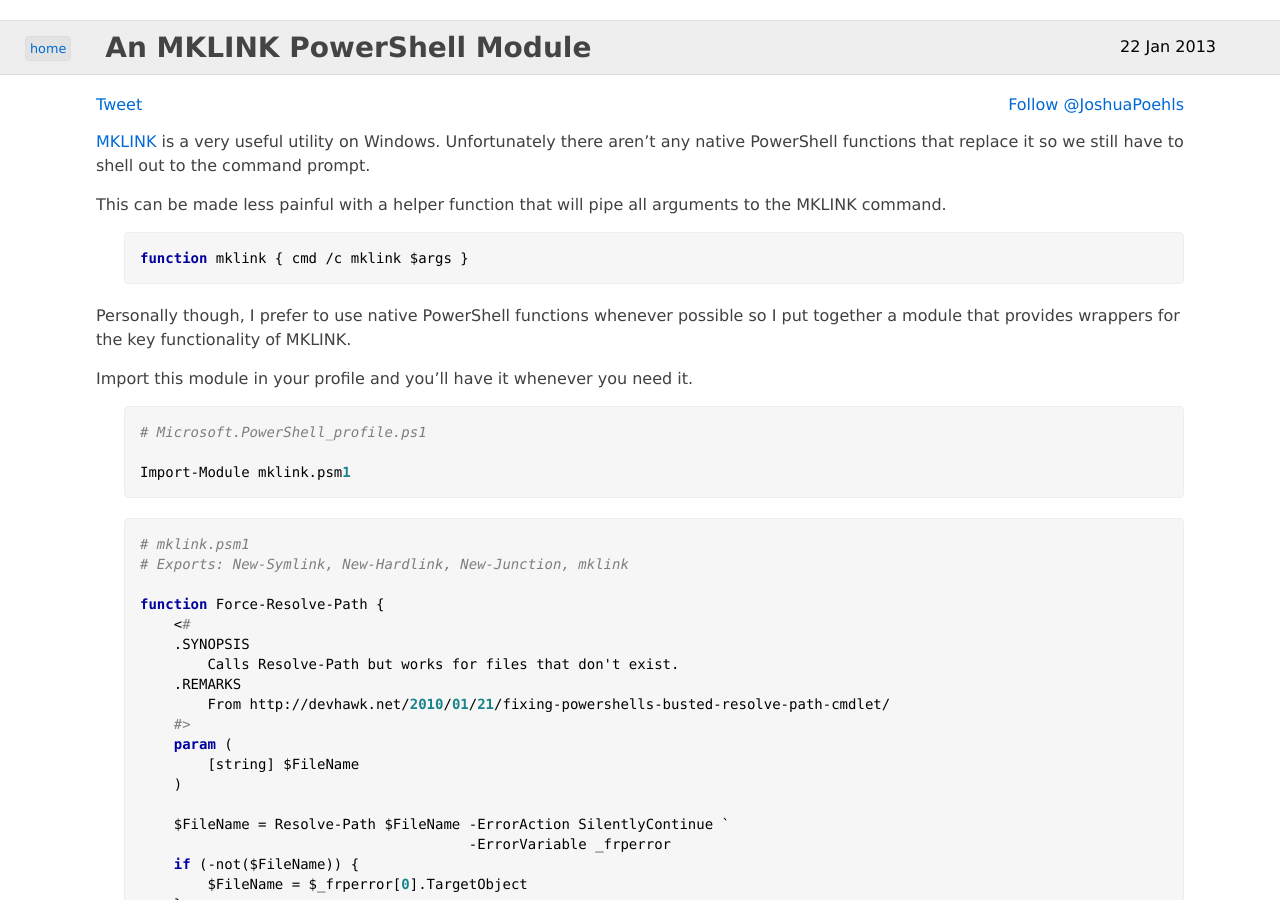
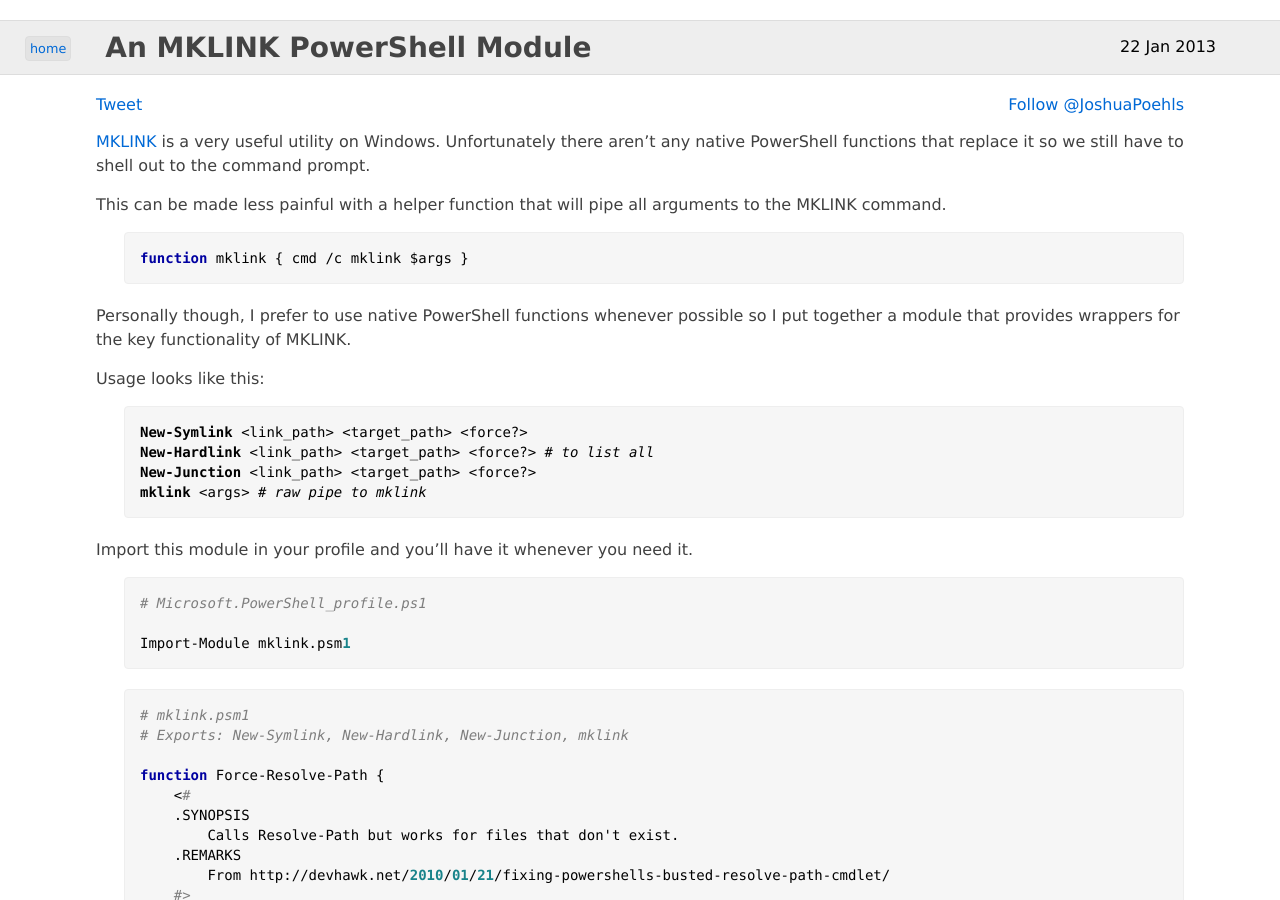
Before and after one commit to jpoehls/zduck.com, a Jekyll site: the page built from _posts/2013/2013-01-22-mklink-powershell-module.md, in a window 1280 px wide and 900 px high. Built offline with Jekyll 4.4.1, drawn with Linux system fonts in a browser that asks for light colours; comment, search, counter and statistics services are not loaded.

Commit message:
Added usage section to the MKLINK post and minor tweak to the Bookmarks module post.

```diff
--- a/_posts/2013/2013-01-22-mklink-powershell-module.md
+++ b/_posts/2013/2013-01-22-mklink-powershell-module.md
@@ -13,6 +13,15 @@ function mklink { cmd /c mklink $args }
 </pre>
 
 Personally though, I prefer to use native PowerShell functions whenever possible so I put together a module that provides wrappers for the key functionality of MKLINK.
+
+Usage looks like this:
+
+<pre>
+<b>New-Symlink</b> &lt;link_path&gt; &lt;target_path&gt; &lt;force?&gt;
+<b>New-Hardlink</b> &lt;link_path&gt; &lt;target_path&gt; &lt;force?&gt; <i># to list all</i>
+<b>New-Junction</b> &lt;link_path&gt; &lt;target_path&gt; &lt;force?&gt;
+<b>mklink</b> &lt;args&gt; <i># raw pipe to mklink</i>
+</pre>
 
 Import this module in your profile and you'll have it whenever you need it.
 
```
Also changed, not shown: _posts/2013/2013-01-23-bookmarks-powershell-module.md (+1 -0 lines).
